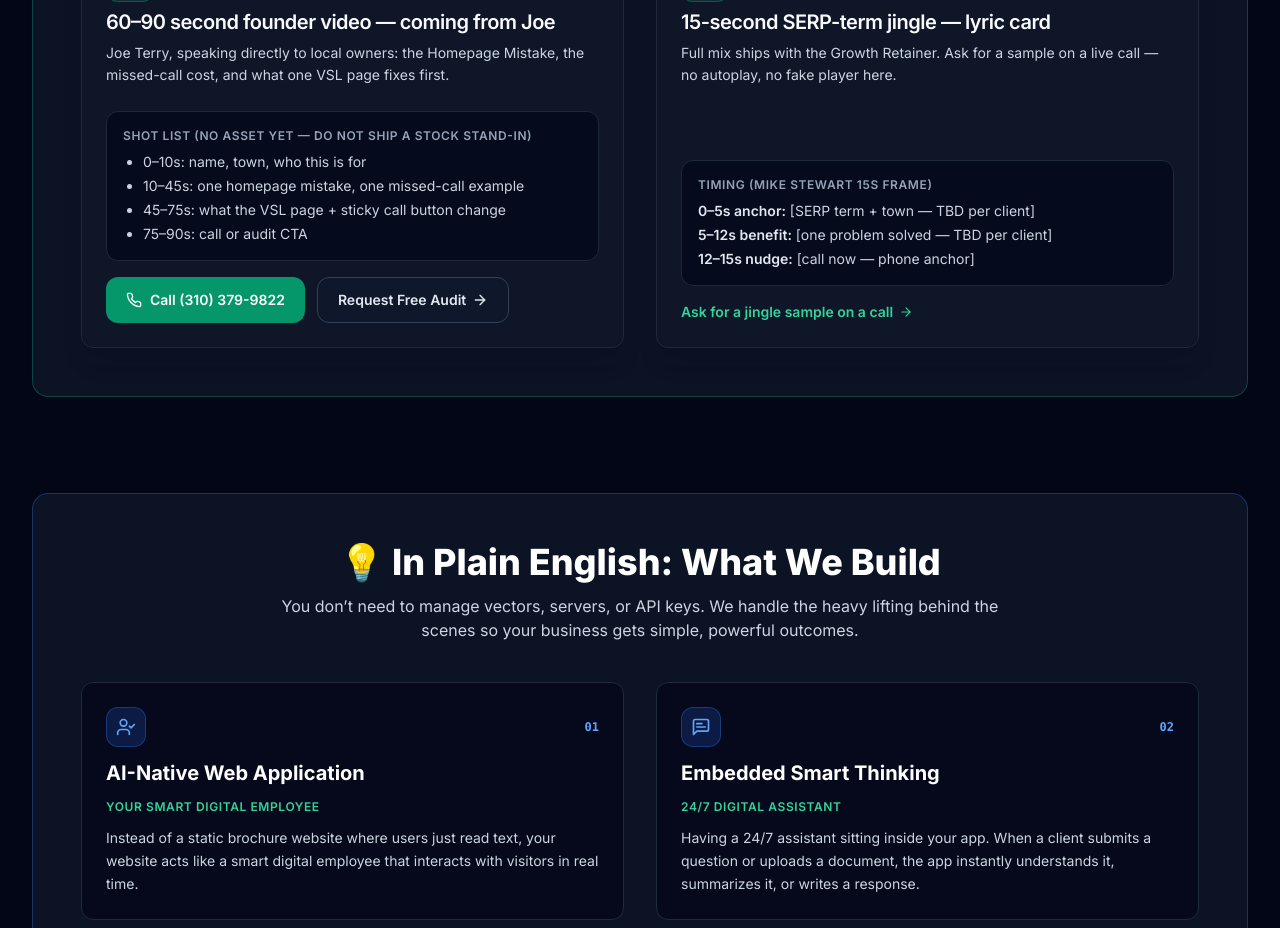
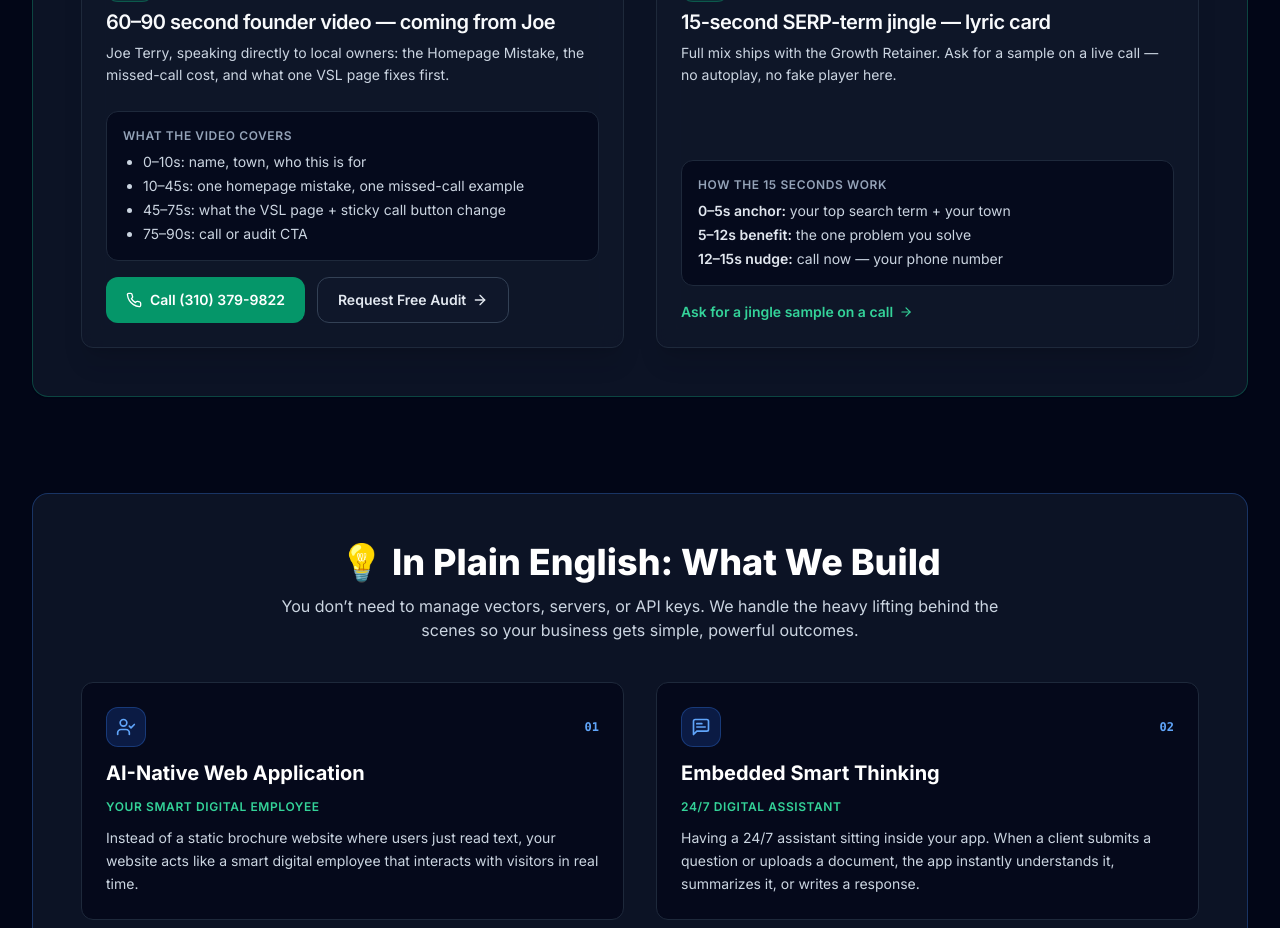
Before and after one commit to knowself/derivativegenius-com, a Next.js app: page / in a window 1280 px wide. Shown: the part 1220-2148 px from the top of the page. Built offline with nearby package versions, Linux system fonts and the light colour scheme; no server answers.

Commit message:
DT-04: replace internal production notes with visitor-facing copy

```diff
--- a/src/components/EatYourOwnCooking.tsx
+++ b/src/components/EatYourOwnCooking.tsx
@@ -4,11 +4,12 @@ import { Video, Music, Phone, ArrowRight } from "lucide-react";
 import { Card, CardHeader, CardTitle, CardDescription, CardContent } from "@/components/ui/card";
 
 /**
- * DT-10 "Eat Your Own Cooking" block.
+ * DT-10 "Eat Your Own Cooking" block (DT-04 credibility pass 2026-09-26).
  *
  * Honest placeholders only: no invented video/audio files, no invented metrics.
- * Founder video slot shows a shot-list until Joe records the 60–90s take.
- * Jingle slot shows a lyric + timing card until the 15s Suno mix ships.
+ * Founder video slot shows what the video covers until Joe records the 60–90s take.
+ * Jingle slot shows how the 15 seconds are built until the 15s Suno mix ships.
+ * Copy is visitor-facing — no internal production notes on the live page.
  */
 export function EatYourOwnCooking() {
   return (
@@ -38,7 +39,7 @@ export function EatYourOwnCooking() {
           </CardHeader>
           <CardContent className="space-y-4">
             <div className="rounded-xl border border-slate-200 dark:border-slate-800 bg-slate-100/80 dark:bg-slate-950/70 p-4 text-sm text-slate-700 dark:text-slate-300 space-y-2">
-              <div className="text-xs font-semibold uppercase tracking-wider text-slate-500 dark:text-slate-400">Shot list (no asset yet — do not ship a stock stand-in)</div>
+              <div className="text-xs font-semibold uppercase tracking-wider text-slate-500 dark:text-slate-400">What the video covers</div>
               <ul className="list-disc pl-5 space-y-1">
                 <li>0–10s: name, town, who this is for</li>
                 <li>10–45s: one homepage mistake, one missed-call example</li>
@@ -77,11 +78,11 @@ export function EatYourOwnCooking() {
           </CardHeader>
           <CardContent className="space-y-4">
             <div className="rounded-xl border border-slate-200 dark:border-slate-800 bg-slate-100/80 dark:bg-slate-950/70 p-4 text-sm text-slate-700 dark:text-slate-300 space-y-2">
-              <div className="text-xs font-semibold uppercase tracking-wider text-slate-500 dark:text-slate-400">Timing (Mike Stewart 15s frame)</div>
+              <div className="text-xs font-semibold uppercase tracking-wider text-slate-500 dark:text-slate-400">How the 15 seconds work</div>
               <ul className="space-y-1">
-                <li><span className="font-semibold text-slate-900 dark:text-slate-200">0–5s anchor:</span> [SERP term + town — TBD per client]</li>
-                <li><span className="font-semibold text-slate-900 dark:text-slate-200">5–12s benefit:</span> [one problem solved — TBD per client]</li>
-                <li><span className="font-semibold text-slate-900 dark:text-slate-200">12–15s nudge:</span> [call now — phone anchor]</li>
+                <li><span className="font-semibold text-slate-900 dark:text-slate-200">0–5s anchor:</span> your top search term + your town</li>
+                <li><span className="font-semibold text-slate-900 dark:text-slate-200">5–12s benefit:</span> the one problem you solve</li>
+                <li><span className="font-semibold text-slate-900 dark:text-slate-200">12–15s nudge:</span> call now — your phone number</li>
               </ul>
             </div>
             <Link
```
